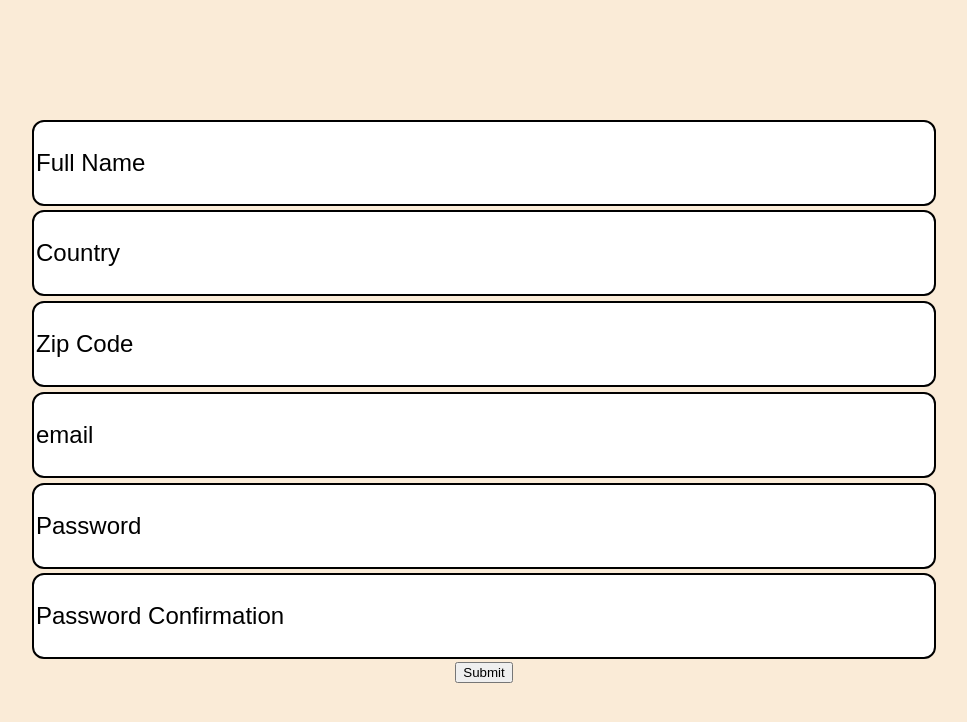
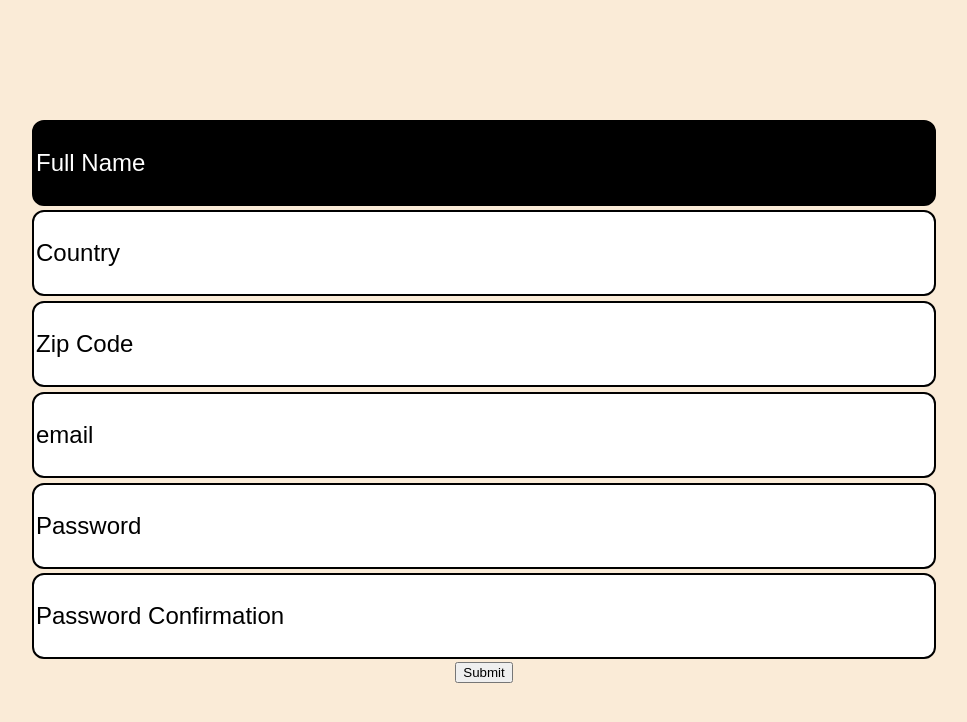
Before and after one commit to MohamedBechirMejri/theodinproject-forms, a website built with webpack: page src/template.html in a window 1280 px wide. In both pictures the pointer is over the input "Full Name". Shown: the whole page, without its empty margins (156-1123 px from the left). Built offline with nearby package versions, Linux system fonts and the light colour scheme.

Commit message:
style hover

```diff
--- a/src/main.scss
+++ b/src/main.scss
@@ -28,5 +28,12 @@ form {
     &::placeholder {
       color: colors.$dark;
     }
+    &:hover {
+      background-color: colors.$dark;
+      color: colors.$light;
+      &::placeholder {
+        color: colors.$light;
+      }
+    }
   }
 }
```
